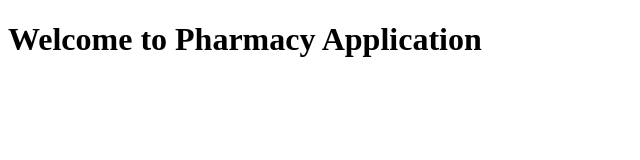
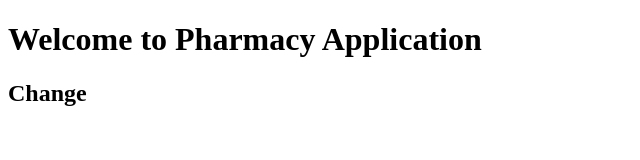
Before and after one commit to sameeyyy/Pharmacy-Management, a plain HTML site: page home.html in a window 1280 px wide. Shown: the whole page, without its empty margins (0-640 px from the left). Drawn offline with Linux system fonts and the light colour scheme.

Commit message:
file change

```diff
--- a/home.html
+++ b/home.html
@@ -7,5 +7,6 @@
 </head>
 <body>
     <h1>Welcome to Pharmacy Application</h1>
+    <h2>Change</h2>
 </body>
 </html>
```
